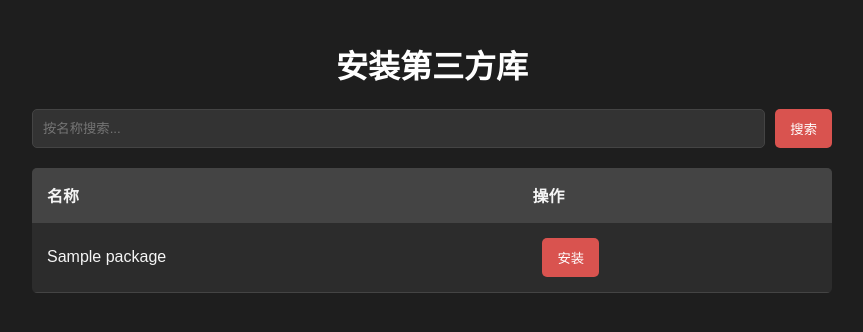
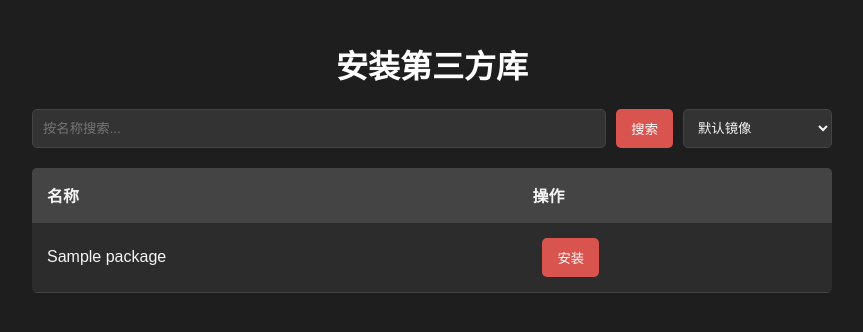
Before and after one commit to merlons/pipui, a FastAPI app: template templates/search.html in a window 1280 px wide. Shown: the top 332 px of the page, without its empty margins (208-1071 px from the left). Run offline with FastAPI, Linux system fonts and the light colour scheme; the template is opened without the code that fills it: most values are stand-ins (such as "Sample title", 1, 10 or a date in 2020).

Commit message:
增加常用镜像源

```diff
--- a/main.py
+++ b/main.py
@@ -86,9 +86,9 @@ def install_package(package_name, index_url=None):
 
 
 @app.get("/install", response_class=HTMLResponse)
-async def read_install(request: Request, q: str = None):
+async def read_install(request: Request, q: str = None, mirror: str = "https://pypi.python.org/simple"):
     try:
-        install_package(q)  # 假设这个函数会安装包
+        install_package(q, mirror)  # 假设这个函数会安装包
     except Exception as e:
         return f"<html><body><h1>Error: {str(e)}</h1></body></html>"
 
--- a/templates/search.html
+++ b/templates/search.html
@@ -72,6 +72,15 @@
         tr:hover {
             background-color: #555;
         }
+
+        select {
+            padding: 10px;
+            margin-left: 10px;
+            border: 1px solid #444;
+            border-radius: 5px;
+            background-color: #333;
+            color: #f5f5f5;
+        }
     </style>
 </head>
 <body>
@@ -79,6 +88,14 @@
 <div id="filter-container">
     <input type="text" id="filter" placeholder="按名称搜索...">
     <button onclick="searchPackages()">搜索</button>
+    <select id="mirror-source">
+        <option value="https://pypi.python.org/simple">默认镜像</option>
+        <option value="https://mirrors.aliyun.com/pypi/simple/">阿里云</option>
+        <option value="https://pypi.tuna.tsinghua.edu.cn/simple">清华大学</option>
+        <option value="https://pypi.hust.edu.cn/simple">华中科技大学</option>
+        <option value="https://pypi.mirrors.ustc.edu.cn/simple/">中国科学技术大学</option>
+        <option value="https://pypi.douban.com/simple/">豆瓣</option>
+    </select>
 </div>
 <table>
     <thead>
@@ -111,9 +128,9 @@
         window.location.href = `/search/?q=${filter}`;
     }
 
-
     function install(packageName) {
-        fetch(`/install/?q=${packageName}`, {
+        const mirrorSource = document.getElementById('mirror-source').value;
+        fetch(`/install/?q=${packageName}&mirror=${mirrorSource}`, {
             method: 'GET'
         }).then(response => {
             if (response.ok) {
```
